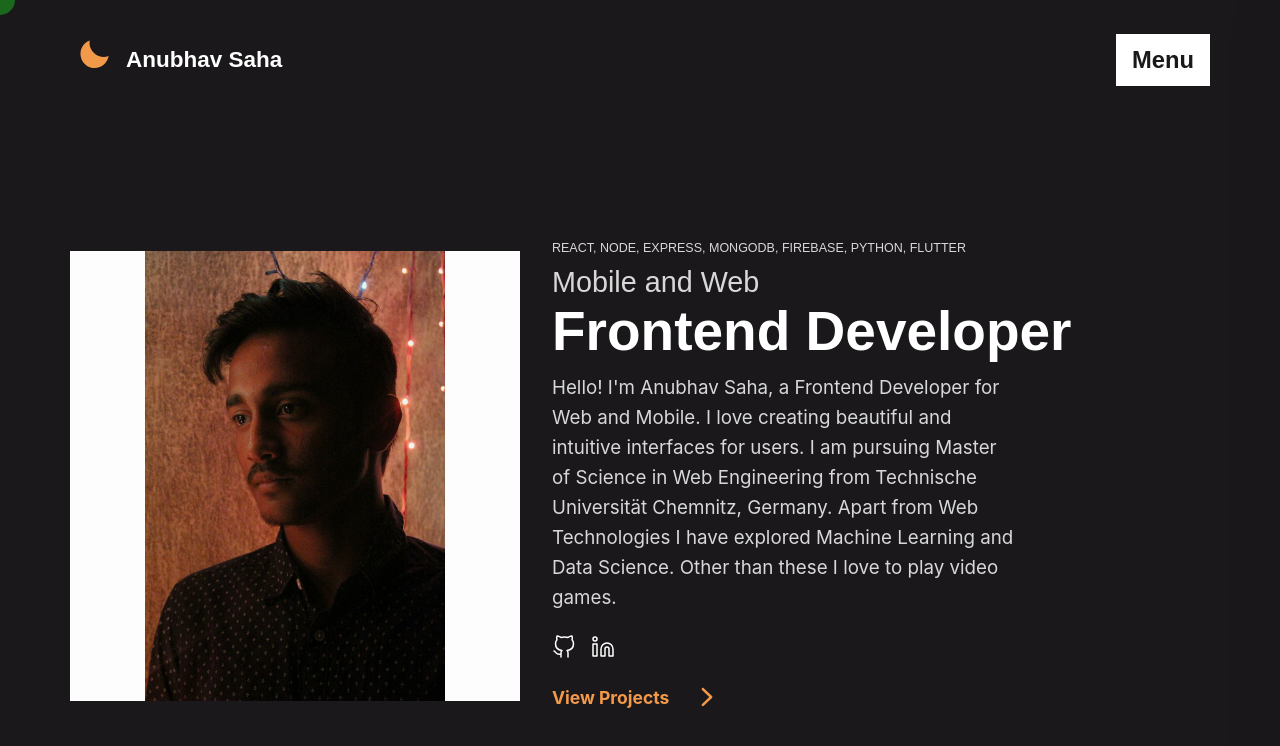
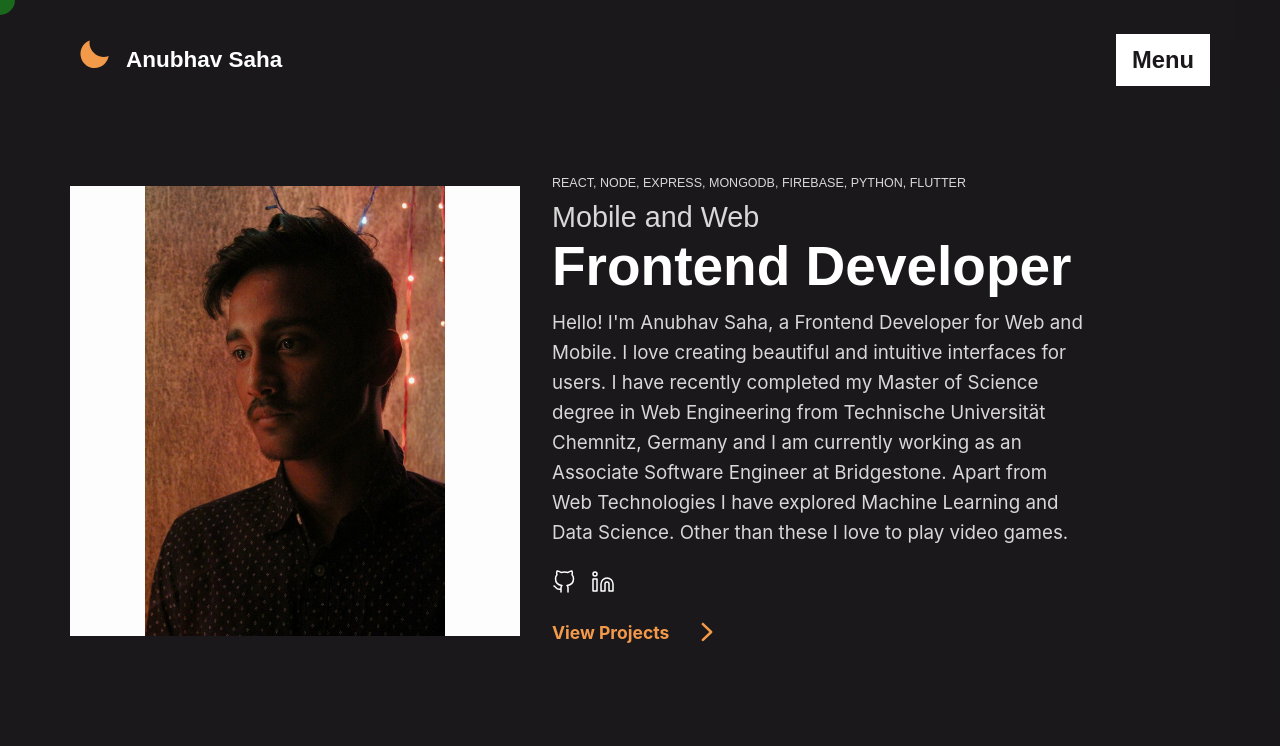
Before and after one commit to anubhavvs/portfolio-2, a React (Create React App) app: page / in a window 1280 px wide. Shown: the top 746 px of the page. Built offline with nearby package versions, Linux system fonts and the light colour scheme.

Commit message:
updated intro

```diff
--- a/src/pages/Intro.jsx
+++ b/src/pages/Intro.jsx
@@ -30,7 +30,9 @@ const Intro = ({ style, mouseEnter, mouseLeave }) => {
         <p className={styles.desc}>
           Hello! I'm Anubhav Saha, a Frontend Developer for Web and
           Mobile. I love creating beautiful and intuitive
-          interfaces for users. I am pursuing Master of Science in Web Engineering from Technische Universität Chemnitz, Germany.
+          interfaces for users. I have recently completed my Master of Science degree
+          in Web Engineering from Technische Universität Chemnitz, Germany and I am currently
+          working as an Associate Software Engineer at Bridgestone.
           Apart from Web Technologies I have explored Machine Learning and Data Science.
           Other than these I love to play video games.
         </p>
--- a/src/pages/Intro.module.css
+++ b/src/pages/Intro.module.css
@@ -23,7 +23,7 @@ img {
   flex: 1;
   flex-direction: column;
   justify-content: space-around;
-  max-width: 520px;
+  max-width: 600px;
 }
 
 .skills {
@@ -79,7 +79,7 @@ img {
 @media screen and (min-width: 801px) {
   .intro {
     flex-direction: row;
-    margin-top: 13rem;
+    margin-top: 6.5rem;
   }
 
   .about {
```
